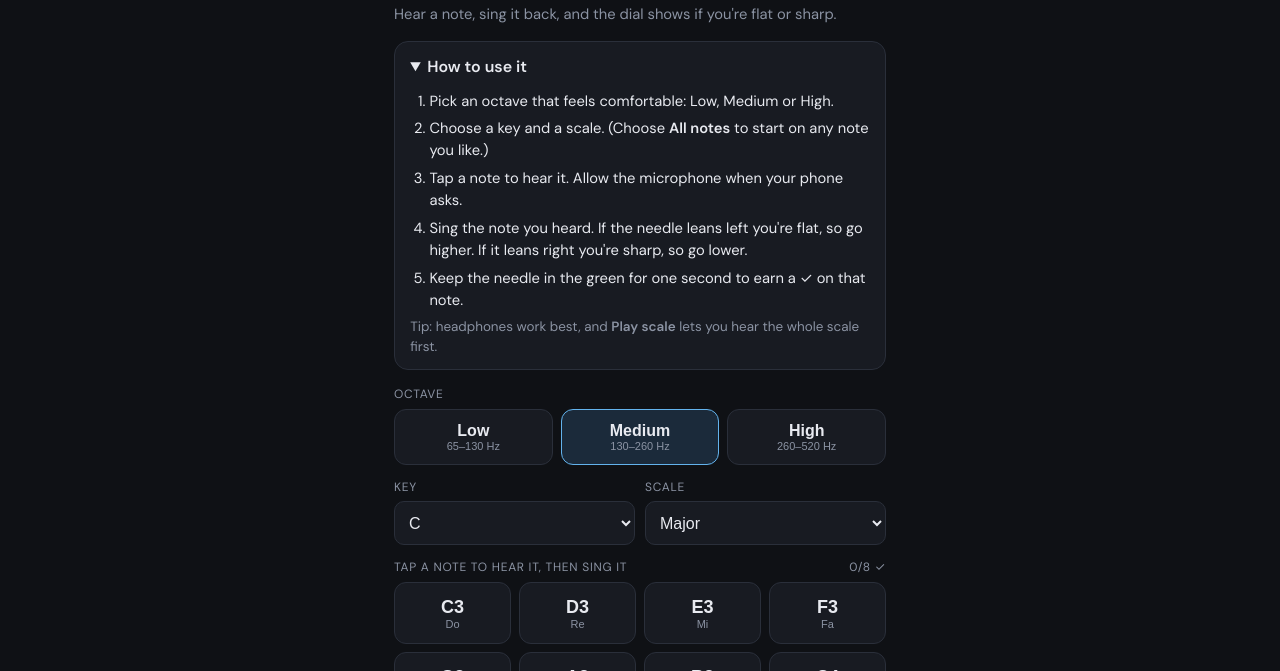
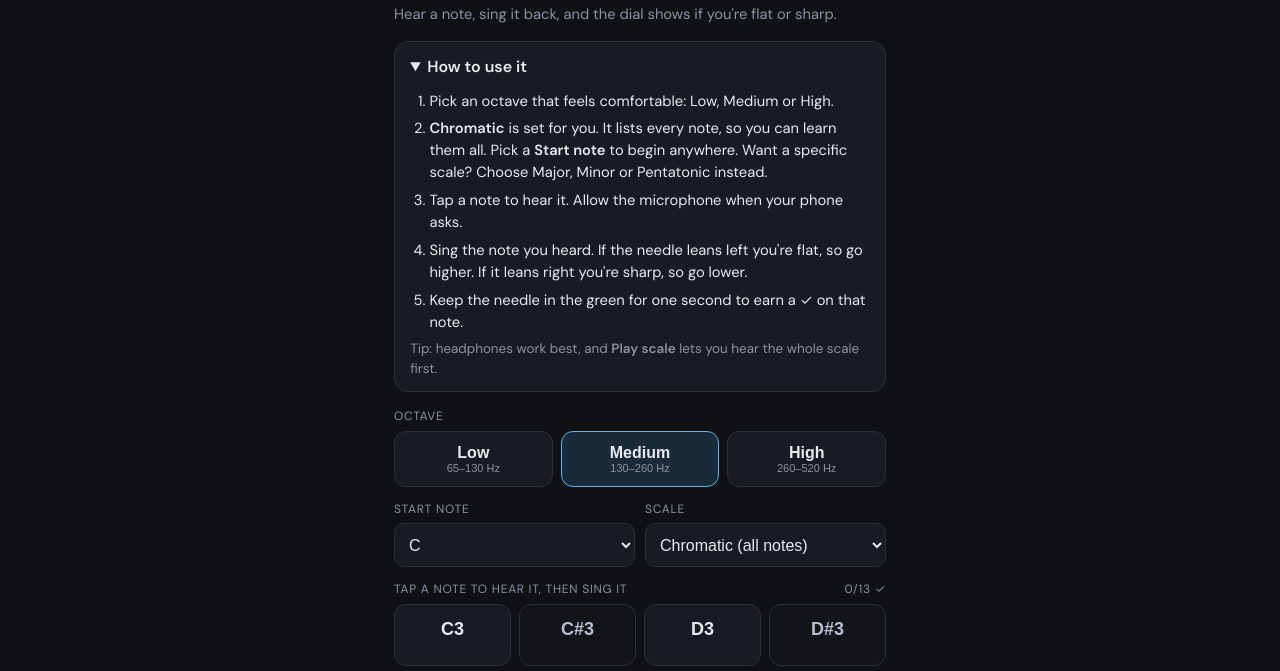
Before and after one commit to kdonewald/Ai_Visual_Guitar_Site, a plain HTML site: page voice.html in a window 1280 px wide. Shown: the part 115-786 px from the top of the page. Drawn offline with nearby package versions, Linux system fonts and the light colour scheme.

Commit message:
Add files via upload

```diff
--- a/voice.html
+++ b/voice.html
@@ -84,7 +84,7 @@ h1{font-family:'Playfair Display',serif;font-weight:900;font-size:1.7rem;margin:
   <summary>How to use it</summary>
   <ol>
     <li>Pick an octave that feels comfortable: Low, Medium or High.</li>
-    <li>Choose a key and a scale. (Choose <b>All notes</b> to start on any note you like.)</li>
+    <li><b>Chromatic</b> is set for you. It lists every note, so you can learn them all. Pick a <b>Start note</b> to begin anywhere. Want a specific scale? Choose Major, Minor or Pentatonic instead.</li>
     <li>Tap a note to hear it. Allow the microphone when your phone asks.</li>
     <li>Sing the note you heard. If the needle leans left you're flat, so go higher. If it leans right you're sharp, so go lower.</li>
     <li>Keep the needle in the green for one second to earn a ✓ on that note.</li>
@@ -98,8 +98,7 @@ h1{font-family:'Playfair Display',serif;font-weight:900;font-size:1.7rem;margin:
 </section>
 
 <section class="row">
-  <div id="keyBox"><label>Key</label><select id="key"></select></div>
-  <div id="startBox" style="display:none"><label>Start note</label><select id="start"></select></div>
+  <div id="keyBox"><label id="keyLabel">Start note</label><select id="key"></select></div>
   <div><label>Scale</label><select id="scale"></select></div>
 </section>
 
@@ -147,22 +146,20 @@ h1{font-family:'Playfair Display',serif;font-weight:900;font-size:1.7rem;margin:
 <script>
 const NOTES=['C','C#','D','D#','E','F','F#','G','G#','A','A#','B'];
 const SCALES={
+  chrom:{n:'Chromatic (all notes)',iv:[0,1,2,3,4,5,6,7,8,9,10,11,12],lab:null},
   major:{n:'Major',iv:[0,2,4,5,7,9,11,12],lab:['Do','Re','Mi','Fa','Sol','La','Ti','Do']},
   minor:{n:'Natural minor',iv:[0,2,3,5,7,8,10,12],lab:['1','2','♭3','4','5','♭6','♭7','1']},
   pent:{n:'Major pentatonic',iv:[0,2,4,7,9,12],lab:['Do','Re','Mi','Sol','La','Do']},
-  mpent:{n:'Minor pentatonic',iv:[0,3,5,7,10,12],lab:['1','♭3','4','5','♭7','1']},
-  chrom:{n:'Chromatic',iv:[0,1,2,3,4,5,6,7,8,9,10,11,12],lab:null},
-  all:{n:'All notes (pick start)',iv:Array.from({length:25},(_,i)=>i),lab:null}
+  mpent:{n:'Minor pentatonic',iv:[0,3,5,7,10,12],lab:['1','♭3','4','5','♭7','1']}
 };
 const OCT=[{o:2,n:'Low',r:'65–130 Hz'},{o:3,n:'Medium',r:'130–260 Hz'},{o:4,n:'High',r:'260–520 Hz'}];
 
 const $=id=>document.getElementById(id);
-const st={oct:3,root:0,scale:'major',tol:25,forg:true,target:null,passed:new Set(),start:48};
+const st={oct:3,root:0,scale:'chrom',tol:25,forg:true,target:null,passed:new Set()};
 const midiHz=m=>440*Math.pow(2,(m-69)/12);
 const midiName=m=>NOTES[((m%12)+12)%12]+(Math.floor(m/12)-1);
-const octRoot=()=>12*(st.oct+1)+st.root;
-const rootMidi=()=>st.scale==='all'?st.start:octRoot();
-const scaleMidis=()=>SCALES[st.scale].iv.map(i=>rootMidi()+i).filter(m=>m<=84);
+const rootMidi=()=>12*(st.oct+1)+st.root;
+const scaleMidis=()=>SCALES[st.scale].iv.map(i=>rootMidi()+i);
 
 /* ---------- UI build ---------- */
 function buildOct(){
@@ -171,28 +168,16 @@ function buildOct(){
     const b=document.createElement('button');
     b.innerHTML=x.n+'<small>'+x.r+'</small>';
     if(x.o===st.oct)b.className='on';
-    b.onclick=()=>{
-      st.oct=x.o;
-      if(st.scale==='all'){st.start=Math.min(72,octRoot());$('start').value=st.start;}
-      resetConfig();buildOct();
-    };
+    b.onclick=()=>{st.oct=x.o;resetConfig();buildOct();};
     $('oct').appendChild(b);
   });
 }
 NOTES.forEach((n,i)=>{const o=document.createElement('option');o.value=i;o.textContent=n;$('key').appendChild(o);});
 Object.keys(SCALES).forEach(k=>{const o=document.createElement('option');o.value=k;o.textContent=SCALES[k].n;$('scale').appendChild(o);});
-for(let m=36;m<=72;m++){const o=document.createElement('option');o.value=m;o.textContent=midiName(m);$('start').appendChild(o);}
-$('start').value=st.start;
+function updateKeyLabel(){$('keyLabel').textContent=st.scale==='chrom'?'Start note':'Key';}
+$('scale').value=st.scale;updateKeyLabel();
 $('key').onchange=e=>{st.root=+e.target.value;resetConfig();};
-$('start').onchange=e=>{st.start=+e.target.value;resetConfig();};
-$('scale').onchange=e=>{
-  st.scale=e.target.value;
-  const all=st.scale==='all';
-  if(all){st.start=Math.max(36,Math.min(72,octRoot()));$('start').value=st.start;}
-  $('keyBox').style.display=all?'none':'';
-  $('startBox').style.display=all?'':'none';
-  resetConfig();
-};
+$('scale').onchange=e=>{st.scale=e.target.value;updateKeyLabel();resetConfig();};
 $('tol').onchange=e=>{st.tol=+e.target.value;drawZone();};
 $('forg').onchange=e=>{st.forg=e.target.checked;};
 
```
